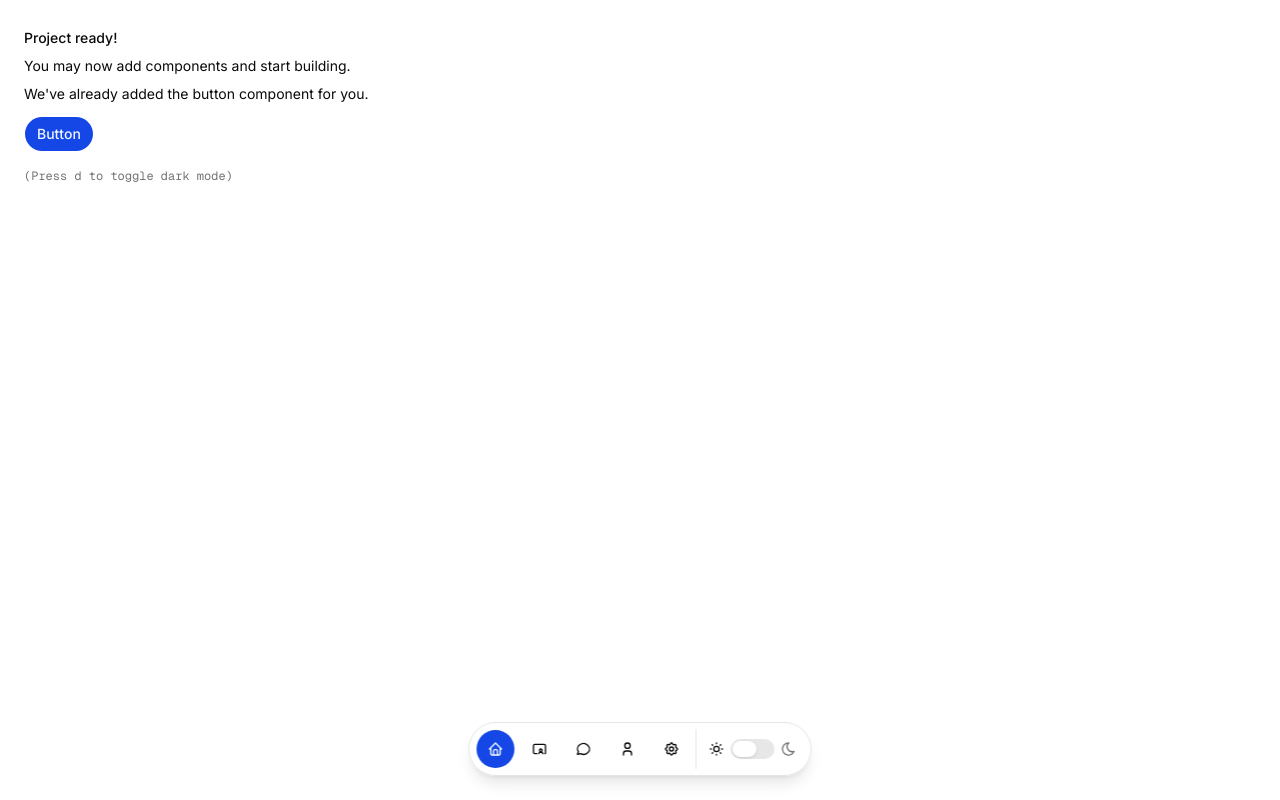
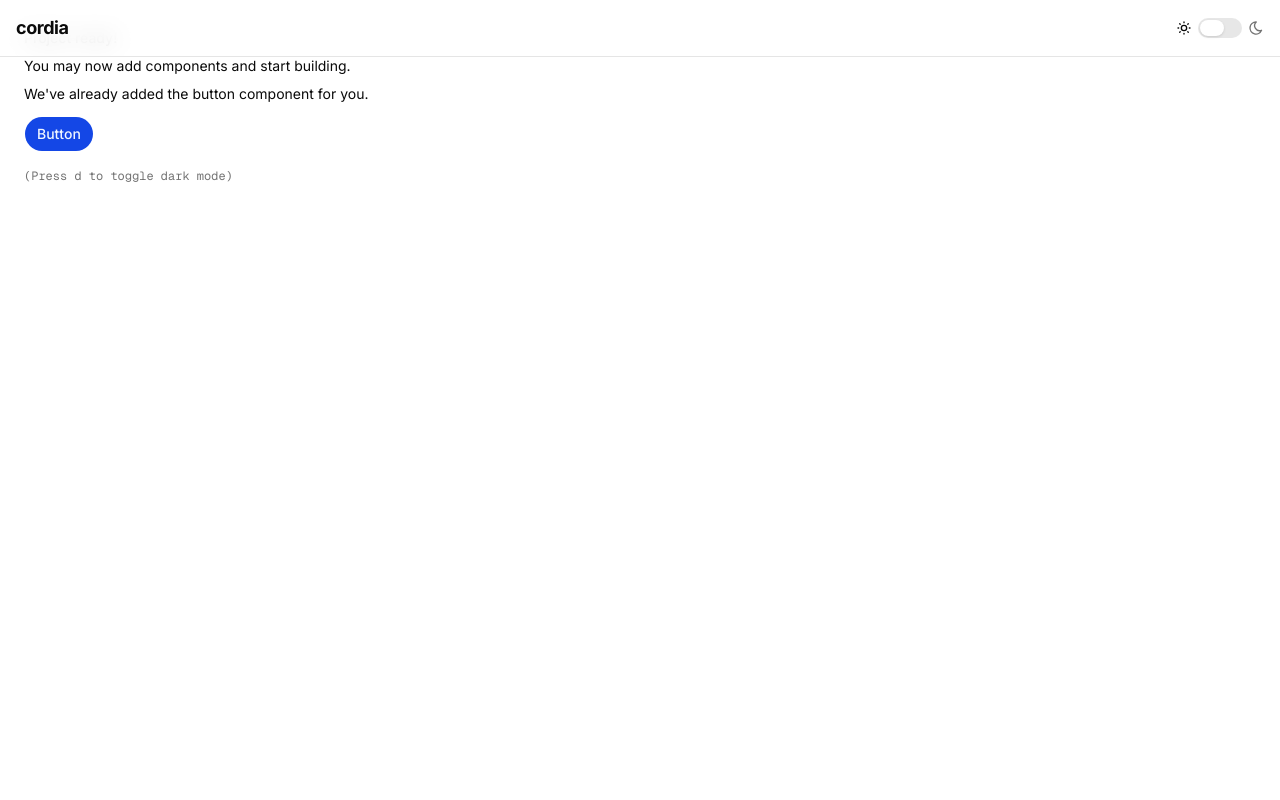
Before and after one commit to handikaharianto/cordia-app, a Next.js app: page / in a window 1280 px wide. Built offline with nearby package versions, Linux system fonts and the light colour scheme.

Commit message:
chore: replace floating navbar with header

```diff
--- a/app/layout.tsx
+++ b/app/layout.tsx
@@ -1,7 +1,7 @@
 import { Geist, Geist_Mono, Inter } from "next/font/google"
 
 import "./globals.css"
-import { FloatingNavbar } from "@/components/floating-navbar"
+import { Header } from "@/components/header"
 import { TooltipProvider } from "@/components/ui/tooltip"
 import { ThemeProvider } from "@/components/theme-provider"
 import { cn } from "@/lib/utils"
@@ -31,10 +31,8 @@ export default function RootLayout({
     >
       <body>
         <ThemeProvider>
-          <TooltipProvider>
-            {children}
-            <FloatingNavbar />
-          </TooltipProvider>
+          <Header />
+          <TooltipProvider>{children}</TooltipProvider>
         </ThemeProvider>
       </body>
     </html>
--- /dev/null
+++ b/components/header.tsx
@@ -0,0 +1,38 @@
+"use client"
+
+import { IconMoon, IconSun } from "@tabler/icons-react"
+import { Switch } from "@/components/ui/switch"
+import { useTheme } from "next-themes"
+
+export function Header() {
+  const { resolvedTheme, setTheme } = useTheme()
+
+  return (
+    <header className="fixed inset-x-0 top-0 z-50 border-b border-border bg-background/80 backdrop-blur-md">
+      <div className="mx-auto flex h-14 max-w-7xl items-center justify-between px-4">
+        <span className="text-lg font-bold tracking-tight">cordia</span>
+        <div className="flex items-center gap-1.5">
+          <IconSun
+            className={`size-4 transition-all duration-300 ${
+              resolvedTheme === "dark"
+                ? "text-muted-foreground"
+                : "text-foreground"
+            }`}
+          />
+          <Switch
+            checked={resolvedTheme === "dark"}
+            onCheckedChange={(checked) => setTheme(checked ? "dark" : "light")}
+            aria-label="Toggle theme"
+          />
+          <IconMoon
+            className={`size-4 transition-all duration-300 ${
+              resolvedTheme === "dark"
+                ? "text-foreground"
+                : "text-muted-foreground"
+            }`}
+          />
+        </div>
+      </div>
+    </header>
+  )
+}
```
